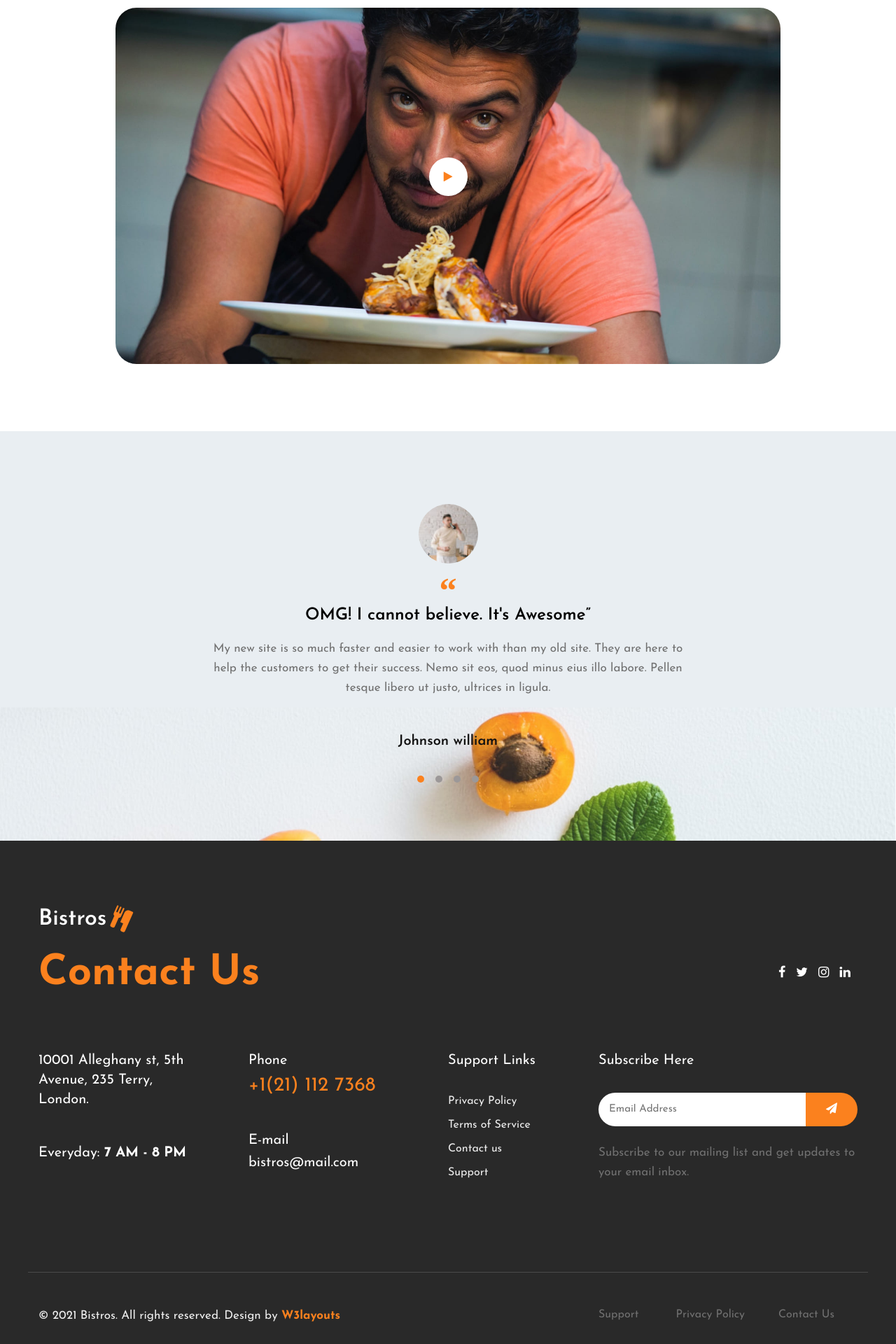
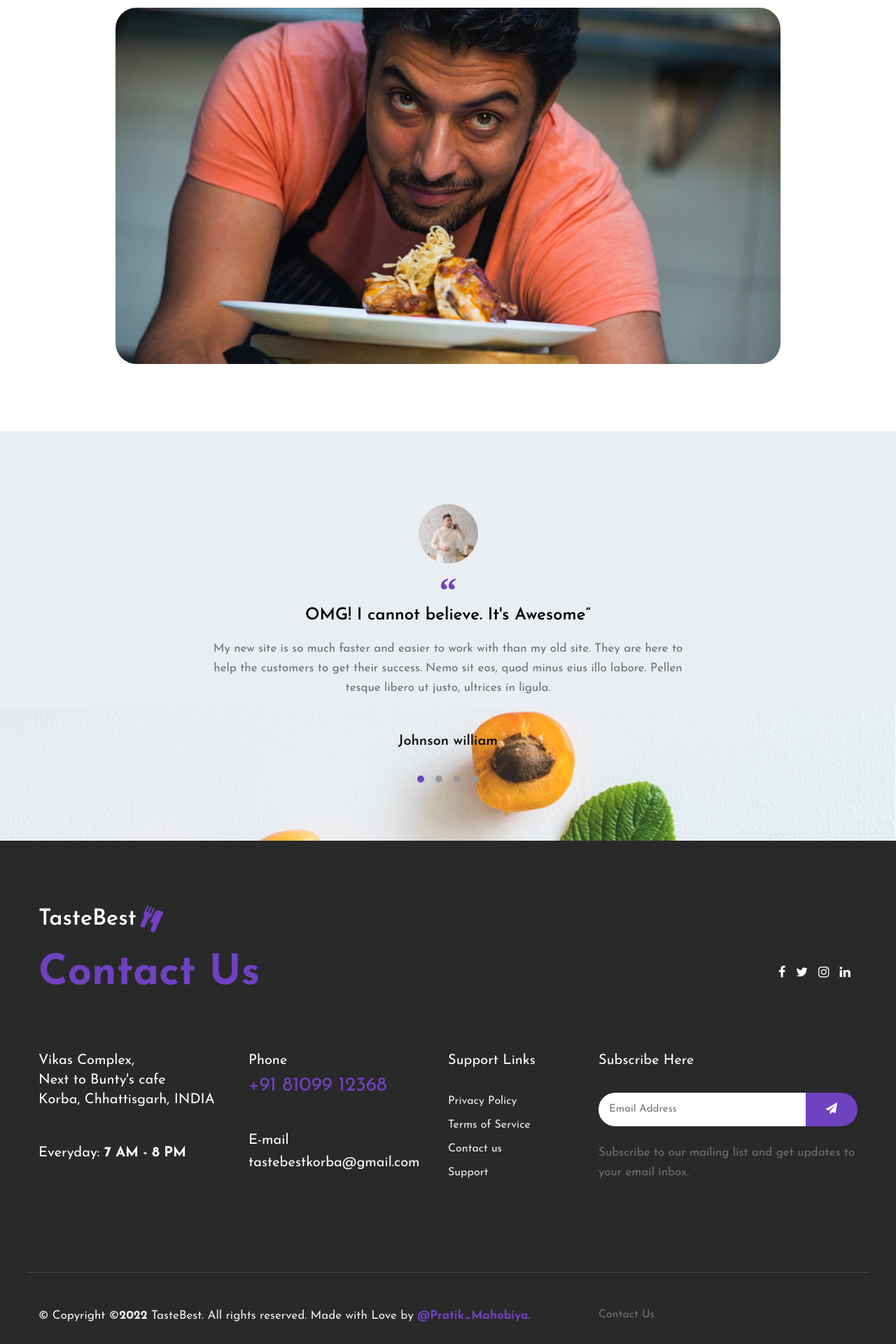
Before and after one commit to PratikMahobiya/tastebest, a Django app: page /about/ in a window 1280 px wide. Shown: the part 1960-3880 px from the top of the page at 70% size. Run offline with Django 4.2, Linux system fonts and the light colour scheme; some libraries are stand-ins or nearby versions.

Commit message:
Rendering Done

```diff
--- a/mysite/templates/about.html
+++ b/mysite/templates/about.html
@@ -1,21 +1,18 @@
-<!--
-Author: W3layouts
-Author URL: http://w3layouts.com
--->
 <!doctype html>
 <html lang="en">
+{% load static %}
 
 <head>
     <!-- Required meta tags -->
     <meta charset="utf-8">
     <meta name="viewport" content="width=device-width, initial-scale=1, shrink-to-fit=no">
-    <title>Bistros - Restaurants Category Responsive Website Template - About : W3Layouts</title>
+    <title>TasteBest - About</title>
     <!-- google-fonts -->
     <link href="//fonts.googleapis.com/css2?family=Josefin+Sans:wght@100;200;300;400;500;600;700&display=swap"
         rel="stylesheet">
     <!-- //google-fonts -->
     <!-- Template CSS Style link -->
-    <link rel="stylesheet" href="assets/css/style-starter.css">
+    <link rel="stylesheet" href="{% static 'css/style-starter.css' %}">
 </head>
 
 <body>
@@ -24,13 +21,13 @@
         <div class="container-fluid">
             <nav class="navbar navbar-expand-lg stroke">
                 <h1>
-                    <a class="navbar-brand d-flex align-items-center" href="index.html">
-                        Bistros <i class="fa fa-cutlery ml-2" aria-hidden="true"></i></a>
+                    <a class="navbar-brand d-flex align-items-center" href="/">
+                        TasteBest <i class="fa fa-cutlery ml-2" aria-hidden="true"></i></a>
+                    <!-- if logo is image enable this    -->
+                        <!-- <a class="navbar-brand" href="#index.html">
+                            <img src="{% static 'images/logo.jpeg' %}" alt="Your logo" title="Your logo" style="height:100px;" />
+                        </a> -->
                 </h1>
-                <!-- if logo is image enable this
-    <a class="navbar-brand" href="#index.html">
-        <img src="image-path" alt="Your logo" title="Your logo" style="height:35px;" />
-    </a> -->
                 <button class="navbar-toggler  collapsed bg-gradient" type="button" data-toggle="collapse"
                     data-target="#navbarTogglerDemo02" aria-controls="navbarTogglerDemo02" aria-expanded="false"
                     aria-label="Toggle navigation">
@@ -246,28 +243,9 @@
                     </div>
                     <div class="history-info mt-5">
                         <div class="position-relative">
-                            <img src="assets/images/image3.jpg" class="img-fluid radius-image video-popup-image"
+                            <img src="{% static 'images/image3.jpg' %}" class="img-fluid radius-image video-popup-image"
                                 alt="video-popup">
-
-                            <a href="#small-dialog"
-                                class="popup-with-zoom-anim play-view text-center position-absolute">
-                                <span class="video-play-icon">
-                                    <span class="fa fa-play"></span>
-                                </span>
-                            </a>
-
-                            <!-- dialog itself, mfp-hide class is required to make dialog hidden -->
-                            <div id="small-dialog" class="zoom-anim-dialog mfp-hide">
-                                <iframe src="https://player.vimeo.com/video/204689502" frameborder="0"
-                                    allow="autoplay; fullscreen" allowfullscreen></iframe>
-                            </div>
                         </div>
-                    </div>
-
-                    <!-- dialog itself, mfp-hide class is required to make dialog hidden -->
-                    <div id="small-dialog" class="zoom-anim-dialog mfp-hide">
-                        <iframe src="https://player.vimeo.com/video/101587706" frameborder="0"
-                            allow="autoplay; fullscreen" allowfullscreen></iframe>
                     </div>
                 </div>
             </div>
@@ -372,8 +350,8 @@
             <div class="container pt-md-5 pt-4">
                 <div class="w3l-footer-texthny-inf">
                     <h2>
-                        <a class="d-flex align-items-center logo-2" href="index.html">
-                            Bistros <i class="fa fa-cutlery ml-2" aria-hidden="true"></i></a>
+                        <a class="d-flex align-items-center logo-2" href="/">
+                            TasteBest <i class="fa fa-cutlery ml-2" aria-hidden="true"></i></a>
                     </h2>
                     <div class="footer-list-cont d-flex align-items-center justify-content-between mt-md-5 mt-4 mb-5">
                         <h6 class="foot-sub-title">Contact Us</h6>
@@ -389,19 +367,19 @@
                 <div class="row footer-top-29 mt-lg-5 mt-md-4 pt-md-5">
                     <div class="col-lg-3 col-sm-6">
                         <div class="address-grid">
-                            <h5>10001 Alleghany st, 5th Avenue, 235 Terry, <br> London.</h5>
+                            <h5>Vikas Complex,<br>Next to Bunty's cafe<br> Korba, Chhattisgarh, INDIA</h5>
                             <h5 class="mt-sm-5 mt-4">Everyday: <span> 7 AM - 8 PM</span></h5>
                         </div>
                     </div>
                     <div class="col-lg-3 col-sm-6 mt-sm-0 mt-4">
                         <div class="address-grid">
                             <h5>Phone</h5>
-                            <h5 class="phone-number-text mt-2"><a href="tel:+1(21) 234 4567">+1(21) 112 7368</a></h5>
+                            <h5 class="phone-number-text mt-2"><a href="tel:+91 81099 12368">+91 81099 12368</a></h5>
                         </div>
                         <div class="address-grid mt-sm-5 mt-4">
                             <h5>E-mail</h5>
-                            <h5 class="email-cont-text mt-1"> <a href="mailto:bistros@mail.com"
-                                    class="mail">bistros@mail.com</a></h5>
+                            <h5 class="email-cont-text mt-1"> <a href="mailto:TasteBest@mail.com"
+                                    class="mail">tastebestkorba@gmail.com</a></h5>
                         </div>
                     </div>
                     <div class="col-lg-2 col-md-6 col-sm-5 footer-list-menu pl-lg-0 mt-lg-0 mt-sm-5 mt-4">
@@ -427,16 +405,14 @@
                 <!-- copyright -->
                 <div class="w3l-copyright mt-lg-5 mt-sm-4 pt-md-4 pt-3">
                     <div class="row bottom-copies pt-md-5 pt-4 mt-md-5 mt-4">
-                        <p class="col-lg-8 copy-footer-29">© 2021 Bistros. All rights reserved. Design by <a
-                                href="https://w3layouts.com/" target="_blank">
-                                W3layouts</a></p>
+                        <p class="col-lg-8 copy-footer-29">© Copyright &copy;<strong><script>document.write(new Date().getFullYear());</script></strong> TasteBest. All rights reserved. Made with Love by <a href="http://pratikmahobiya.pythonanywhere.com/" target="_blank"> @Pratik_Mahobiya.</a></p>
 
                         <div class="col-lg-4 footer-list-29 mt-lg-0 mt-md-4 mt-2">
                             <ul class="d-flex text-lg-right">
-                                <li><a href="#support"> Support</a></li>
+                                <!-- <li><a href="#support"> Support</a></li>
                                 <li class="mx-lg-5 mx-md-4 mx-3"><a href="#privacy">Privacy Policy</a>
-                                </li>
-                                <li><a href="contact.html">Contact Us</a></li>
+                                </li> -->
+                                <li><a href="{% url 'contact' %}">Contact Us</a></li>
                             </ul>
                         </div>
                     </div>
@@ -474,11 +450,11 @@
     <!-- //move top -->
 
     <!-- common jquery plugin -->
-    <script src="assets/js/jquery-3.3.1.min.js"></script>
+    <script src="{% static 'js/jquery-3.3.1.min.js' %}"></script>
     <!-- //common jquery plugin -->
 
     <!-- owlcarousel -->
-    <script src="assets/js/owl.carousel.js"></script>
+    <script src="{% static 'js/owl.carousel.js' %}"></script>
     <!-- script for tesimonials carousel slider -->
     <script>
         $(document).ready(function () {
```
Also changed, not shown: other parts of mysite/templates/about.html (+21 -21 lines), mysite/templates/contact.html (+18 -21 lines), mysite/templates/index.html (+23 -24 lines), mysite/templates/menu.html (+28 -33 lines).
